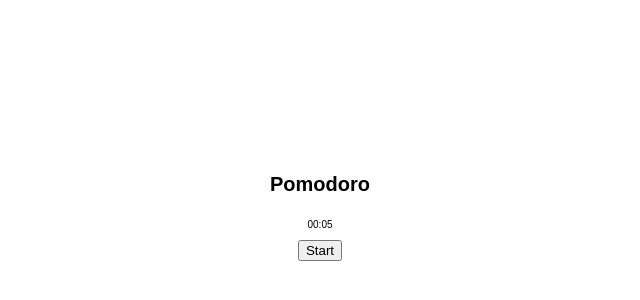
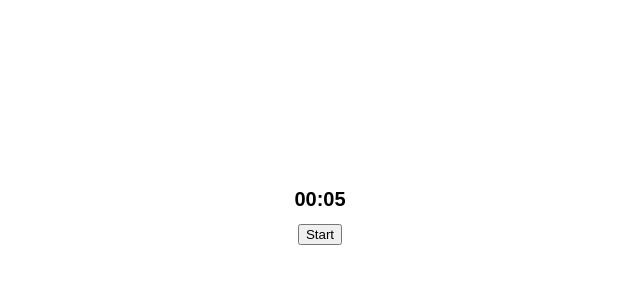
Before and after one commit to iagodahlem/tiempo, a React (Create React App) app: page / in a window 1280 px wide. Shown: the part 190-490 px from the top of the page, without its empty margins (320-960 px from the left). Built offline with nearby package versions, Linux system fonts and the light colour scheme.

Commit message:
add lapse in title

```diff
--- a/src/containers/App/App.js
+++ b/src/containers/App/App.js
@@ -61,8 +61,7 @@ class App extends Component {
 
     return (
       <div className='App'>
-        <h1 className='App__title'>Pomodoro</h1>
-        <p>{format(timer, 'mm:ss')}</p>
+        <h1 className='App__title'>{format(timer, 'mm:ss')}</h1>
         {actionButton}
       </div>
     )
```
